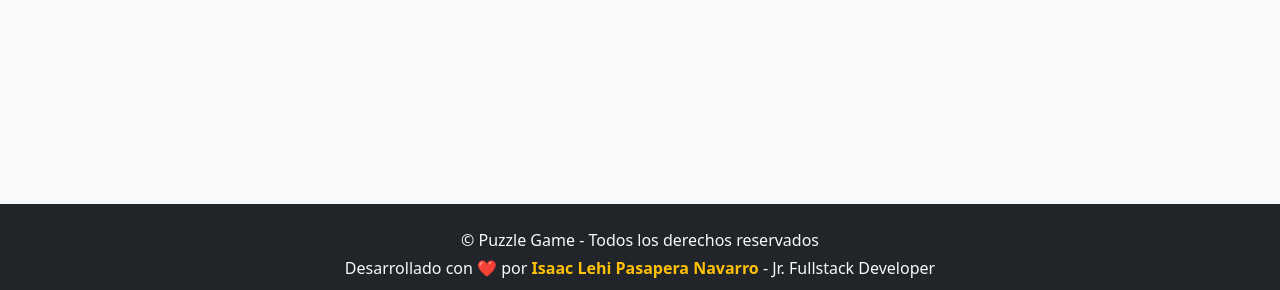
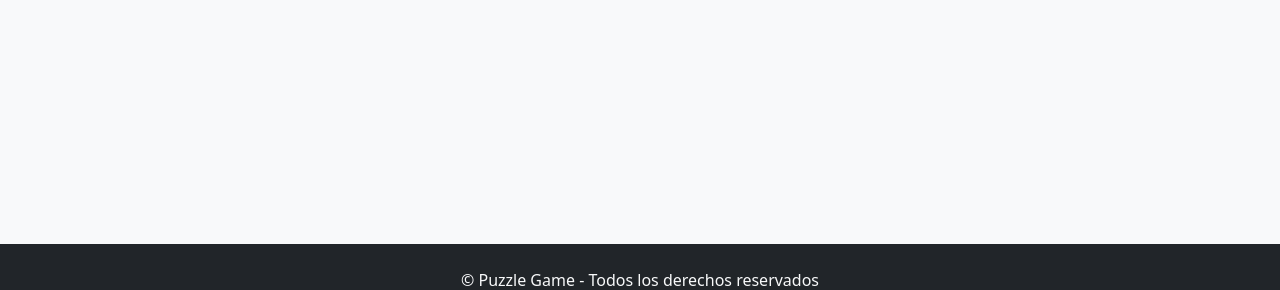
Before and after one commit to isaacpassnav/Renso-s_play, a website built with Vite: page index.html in a window 1280 px wide. Shown: the part 444-734 px from the top of the page. Built offline with nearby package versions, Linux system fonts and the light colour scheme.

Commit message:
quitando nombre de footer

```diff
--- a/index.html
+++ b/index.html
@@ -28,10 +28,10 @@
     <footer class="bg-dark text-light py-4 mt-auto">
       <div class="container text-center">
         <p class="mb-1">&copy; <span id="year"></span> Puzzle Game - Todos los derechos reservados</p>
-        <p class="mb-3">
+        <!-- <p class="mb-3">
           Desarrollado con ❤️ por
           <span class="fw-bold text-warning">Isaac Lehi Pasapera Navarro</span> - Jr. Fullstack Developer
-        </p>
+        </p> -->
         <div class="d-flex justify-content-center gap-3">
           <a href="https://facebook.com" target="_blank" rel="noreferrer" class="text-light fs-4 social-link">
             <i class="bi bi-facebook"></i>
```
